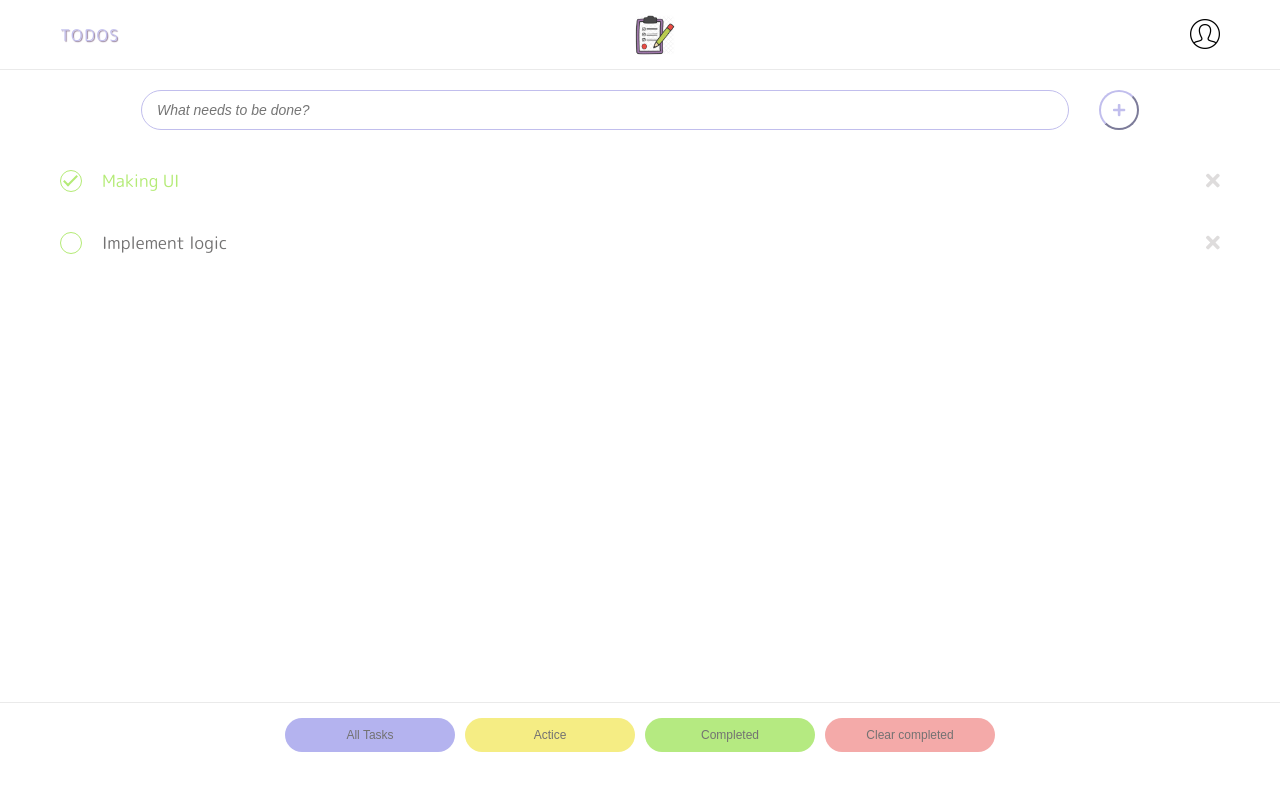
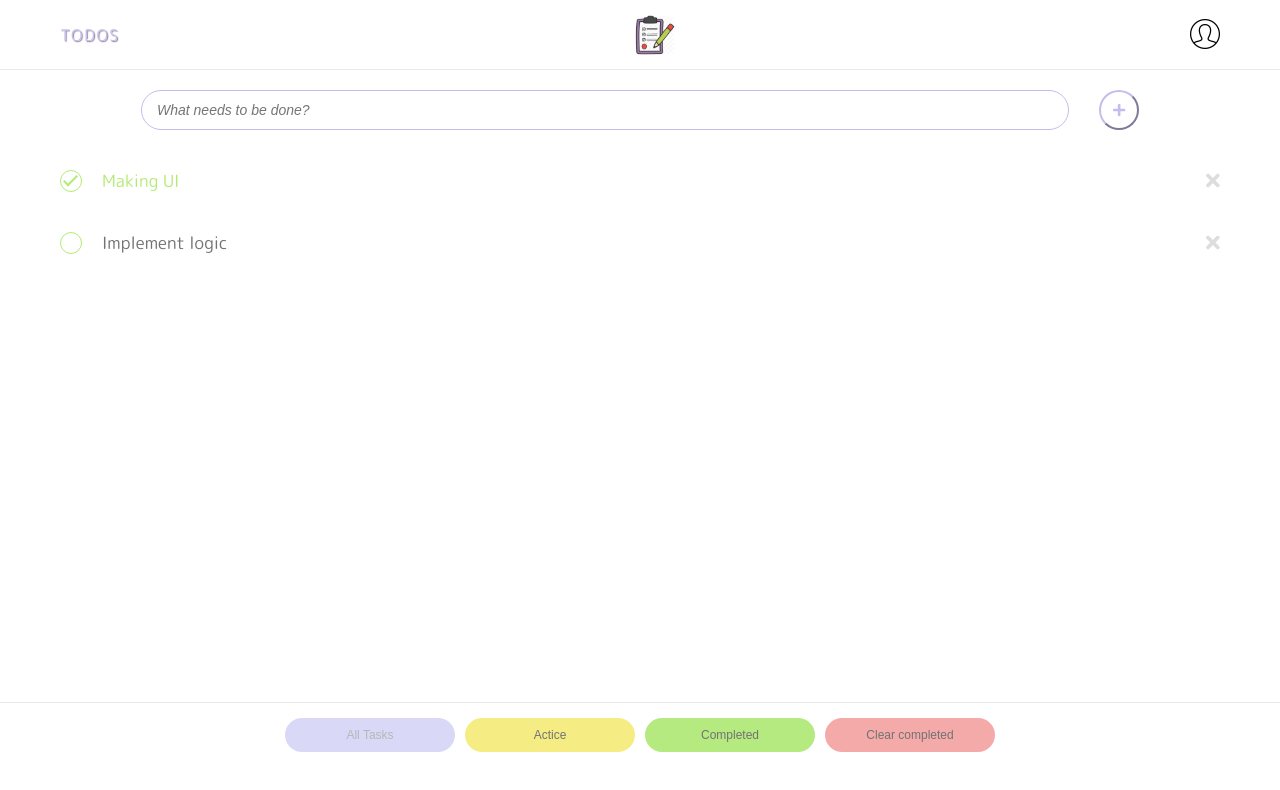
Before and after one commit to mvn-tienle2-dn/Todo-PWA, a Vue app in the folder todo-vue-pwa/: page / in a window 1280 px wide. Shown: the top 790 px of the page. Built offline with nearby package versions, Linux system fonts and the light colour scheme.

Commit message:
Disabled button if it is current filter

```diff
--- a/todo-vue-pwa/src/assets/styling/modules/_buttons.scss
+++ b/todo-vue-pwa/src/assets/styling/modules/_buttons.scss
@@ -16,6 +16,12 @@
   }
   .increase {
     right: 0;
+  }
+}
+
+button {
+  &:disabled {
+    opacity: .5;
   }
 }
 
--- a/todo-vue-pwa/src/components/shared/Footer.vue
+++ b/todo-vue-pwa/src/components/shared/Footer.vue
@@ -2,13 +2,13 @@
   <div class="page-footer">
     <ul class="filter-list flex flex-between flex-vertical-center flex-row flex-wrap">
       <li class="filter-item">
-        <button class="btn btn-primary btn-filter btn-none-border" @click="changeFilter(null)">All Tasks</button>
+        <button class="btn btn-primary btn-filter btn-none-border" :disabled="!typeFilter" @click="change(null)">All Tasks</button>
       </li>
       <li class="filter-item">
-        <button class="btn btn-warning btn-filter btn-none-border" @click="changeFilter('notdone')">Actice</button>
+        <button class="btn btn-warning btn-filter btn-none-border" :disabled="typeFilter === 'notdone'" @click="change('notdone')">Actice</button>
       </li>
       <li class="filter-item">
-        <button class="btn btn-success btn-filter btn-none-border" @click="changeFilter('done')">Completed</button>
+        <button class="btn btn-success btn-filter btn-none-border" :disabled="typeFilter === 'done'" @click="change('done')">Completed</button>
       </li>
       <li class="filter-item">
         <button class="btn btn-danger btn-filter btn-none-border">Clear completed</button>
@@ -21,8 +21,17 @@
 
   export default ({
     name: 'Footer',
+    data() {
+      return {
+        typeFilter: null
+      };
+    },
     methods: {
       ...mapActions(['changeFilter']),
-    },
+      change(type: string) {
+        this.typeFilter = type;
+        this.changeFilter(type);
+      }
+    }
   });
 </script>
```
